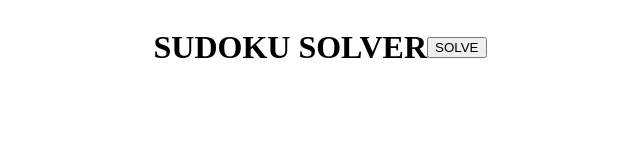
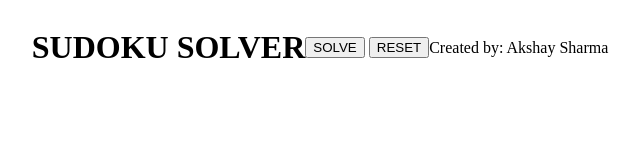
Before and after one commit to akshaybmsa96/sudokuSolver, a plain HTML site: page index.html in a window 1280 px wide. Shown: the whole page, without its empty margins (320-960 px from the left). Drawn offline with Linux system fonts and the light colour scheme.

Commit message:
reset button added

```diff
--- a/index.html
+++ b/index.html
@@ -14,8 +14,17 @@
         <div id="sudokuContainer"></div>
     </section>
 
+    <div class="buttonContainner">
     <button id="solveButton">SOLVE</button>
+    <button id="resetButton" class="buttonReset">RESET</button>
+    </div>
+
+
 
 </body>
 
+<footer>
+    <div>Created by: Akshay Sharma</div>
+</footer>
+
 </html>
```
